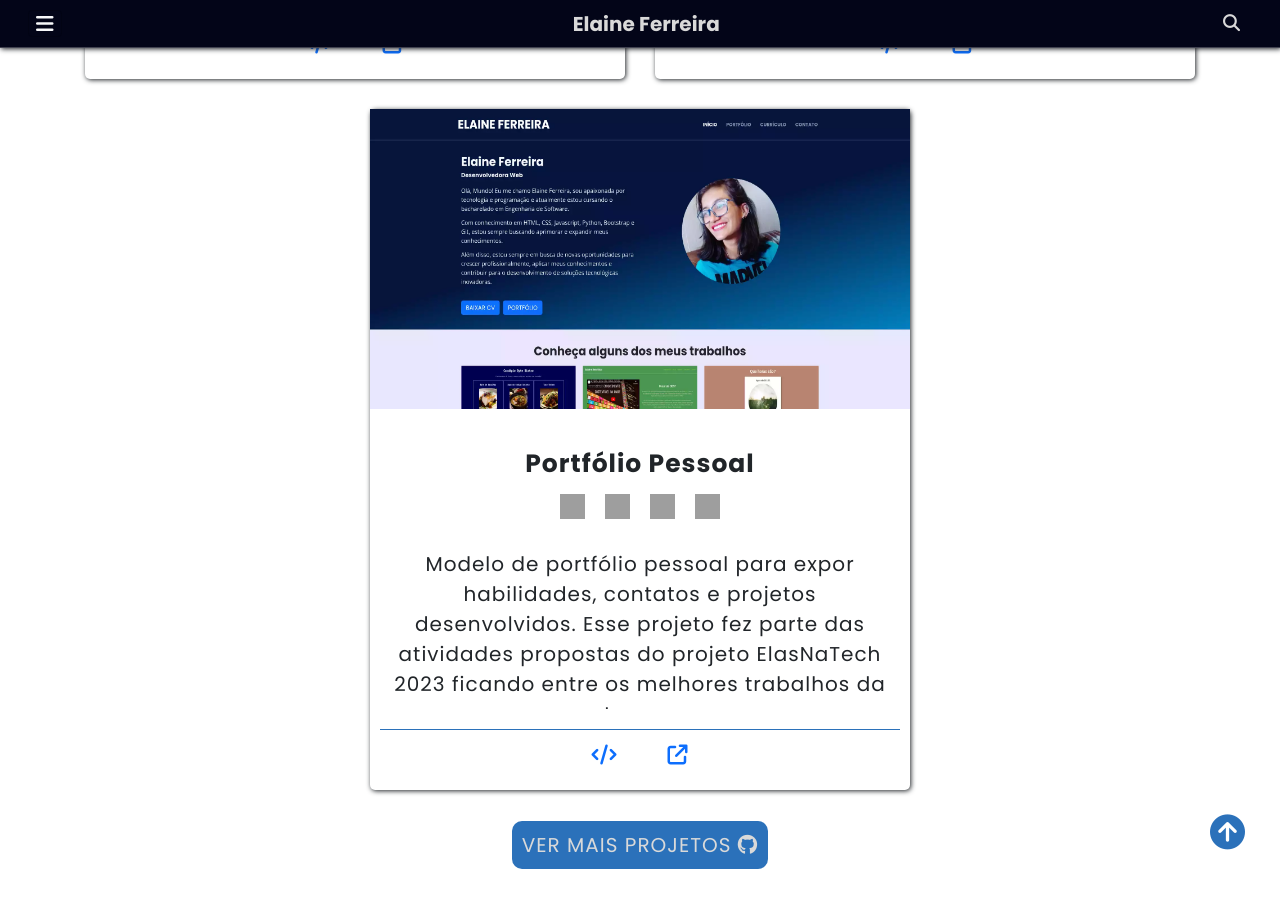
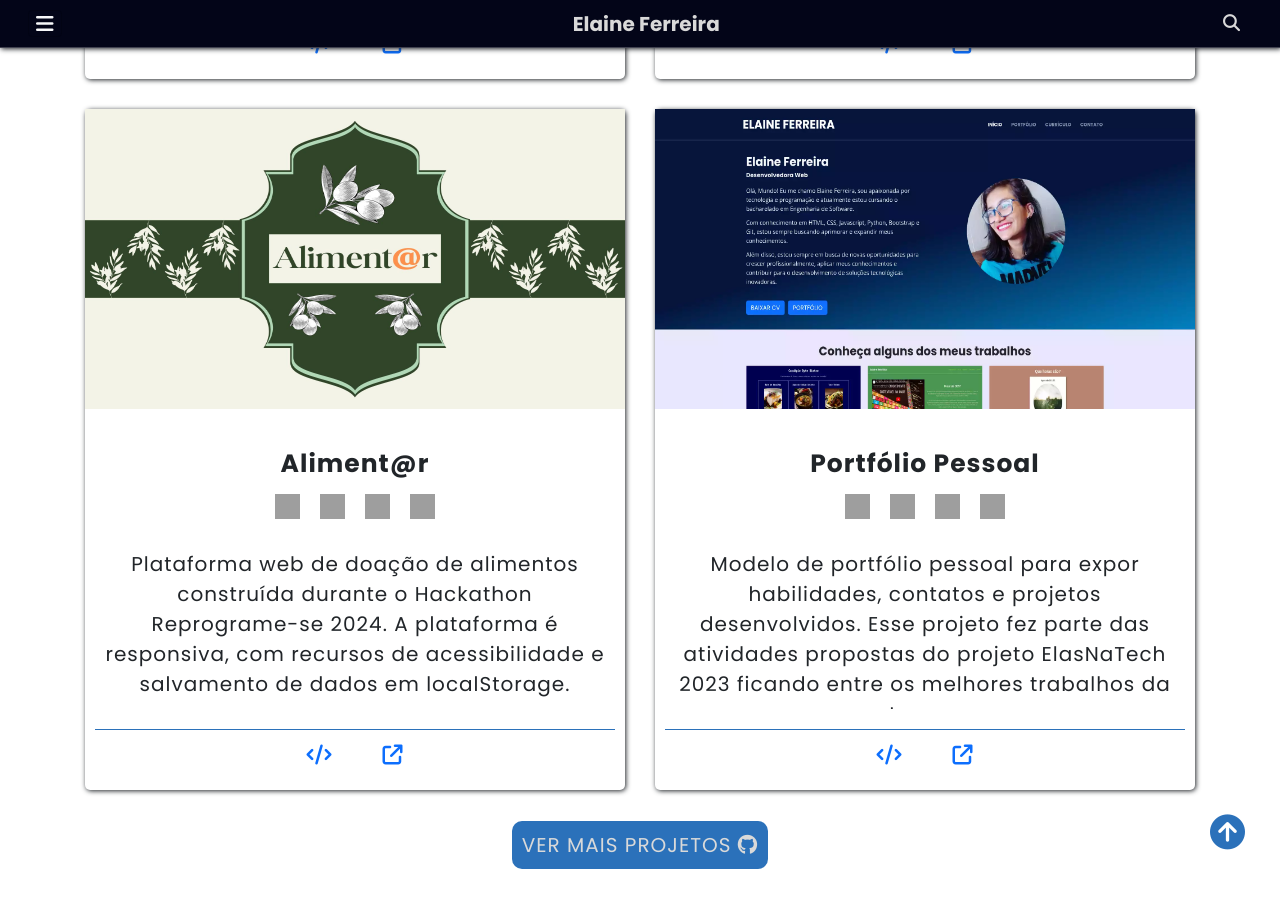
Before and after one commit to elainefs/elainefs.github.io, a Jekyll site: the page built from _pages/projects.html, in a window 1280 px wide and 900 px high, scrolled down 734 px. Built offline with Jekyll 4.4.1, drawn with Linux system fonts in a browser that asks for light colours; grey boxes are pictures that could not be loaded.

Commit message:
Add Alimentar project

```diff
--- a/_data/projects.yml
+++ b/_data/projects.yml
@@ -41,6 +41,18 @@
     - stack: fontawesome
     - stack: simpleicons
 
+- name: "Aliment@r"
+  description: >
+    Plataforma web de doação de alimentos construída durante o Hackathon Reprograme-se 2024. A plataforma é responsiva, com recursos de acessibilidade e salvamento de dados em localStorage.
+  image: "assets/img/projects-banner/alimentar.webp"
+  repository: "https://github.com/elainefs/alimentar"
+  deploy: "https://equipe33-hackathon2024.netlify.app"
+  stacks:
+    - stack: html5
+    - stack: css3
+    - stack: javascript
+    - stack: bootstrap
+
 - name: "Portfólio Pessoal"
   description: >
     Modelo de portfólio pessoal para expor habilidades, contatos e projetos desenvolvidos. Esse projeto fez parte das atividades propostas do projeto ElasNaTech 2023 ficando entre os melhores trabalhos da turma.
```
Also changed, not shown: assets/img/projects-banner/alimentar.webp (added).
